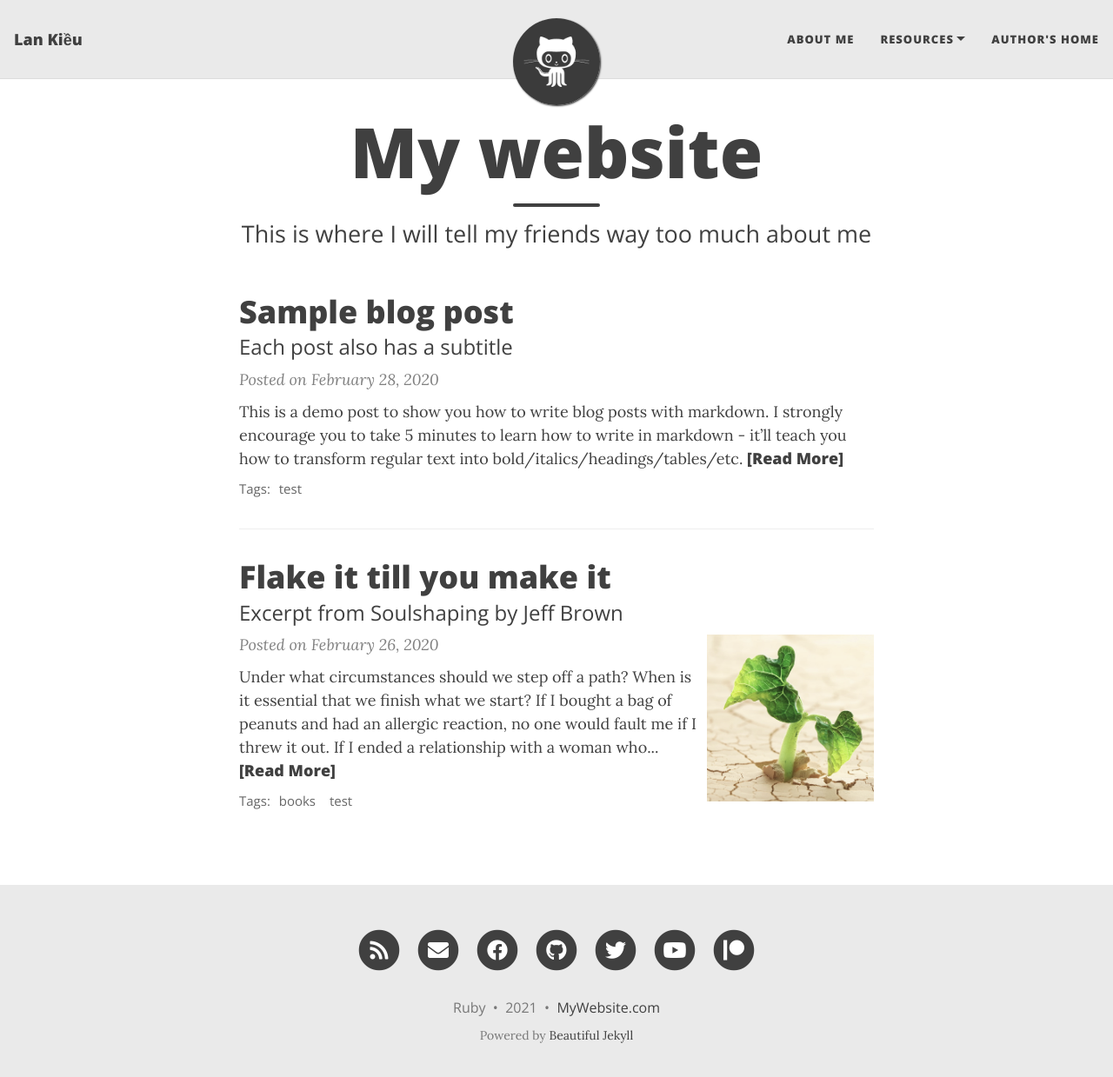
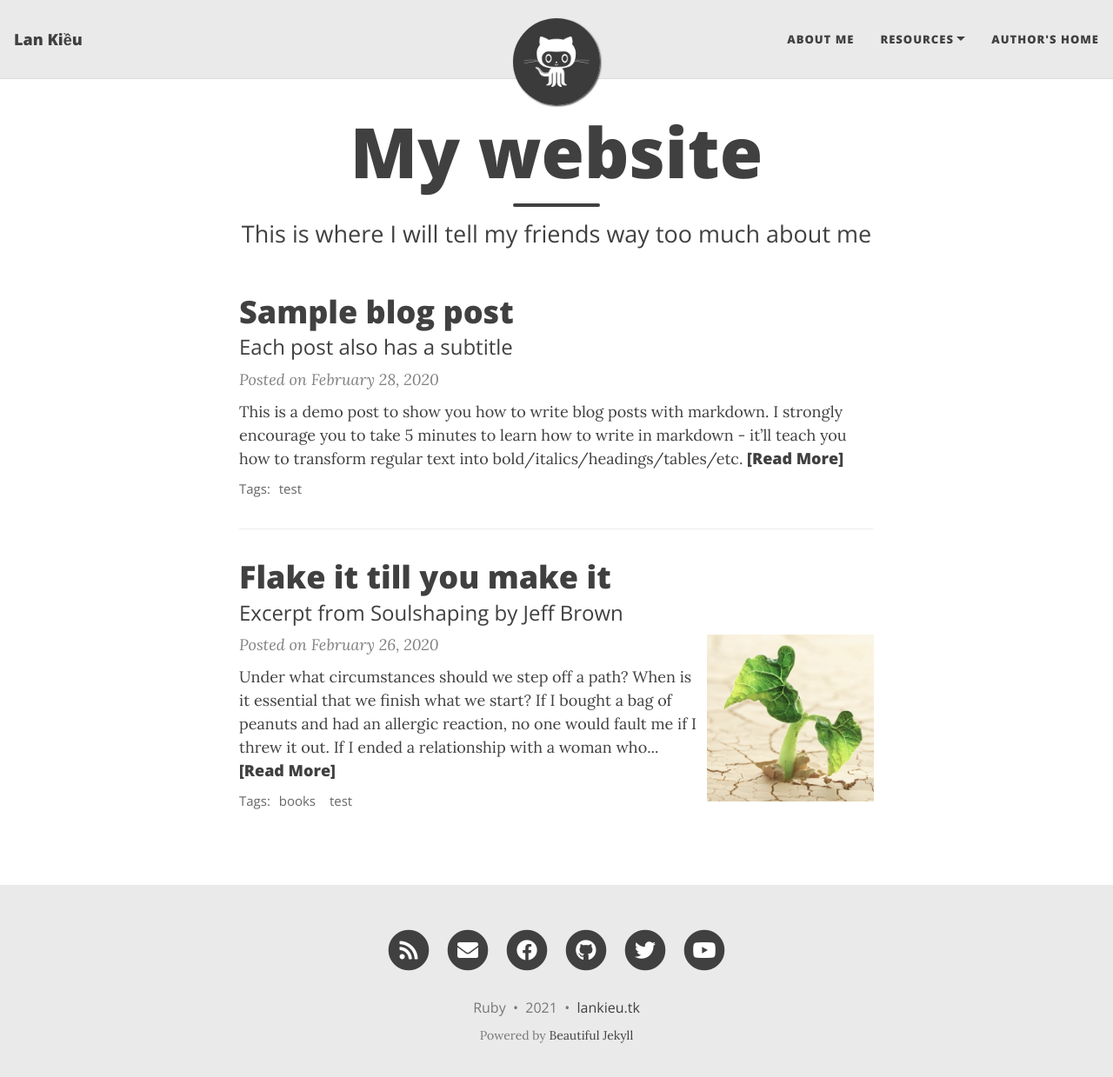
Before and after one commit to ThongNCT/chithong1612.github.io, a Jekyll site: the page built from index.html, in a window 1280 px wide and 1252 px high. Shown: the top 1239 px of the window at 87% size. Built offline with Jekyll 4.4.1, drawn with Linux system fonts in a browser that asks for light colours; nearby versions of some CDN libraries; the list of posts is cut into pages by our own code; some of the changed lines change nothing that is shown.

Commit message:
Update _config.yml

```diff
--- a/_config.yml
+++ b/_config.yml
@@ -39,12 +39,11 @@
 # Select the social network links that you want to show in the footer.
 # Uncomment the links you want to show and add your information to each one.
 social-network-links:
-  email: "someone@example.com"
-  facebook: deanattali
-  github: daattali
-  twitter: daattali
-  patreon: DeanAttali
-  youtube: c/daattali
+  email: "chithong1612@gmail.com"
+  facebook: chithong1612
+  github: chithong1612
+  twitter: chithong1612
+  youtube: chithong1612
 #  reddit: yourname
 #  linkedin: daattali
 #  xing: yourname
@@ -77,7 +76,7 @@
 
 # How to display the link to your website in the footer
 # Remove this if you don't want a link in the footer
-url-pretty: "MyWebsite.com"
+url-pretty: "lankieu.tk"
 
 # Excerpt word length - Truncate the excerpt of each post on the feed page to the specified number of words
 excerpt_length: 50
```
